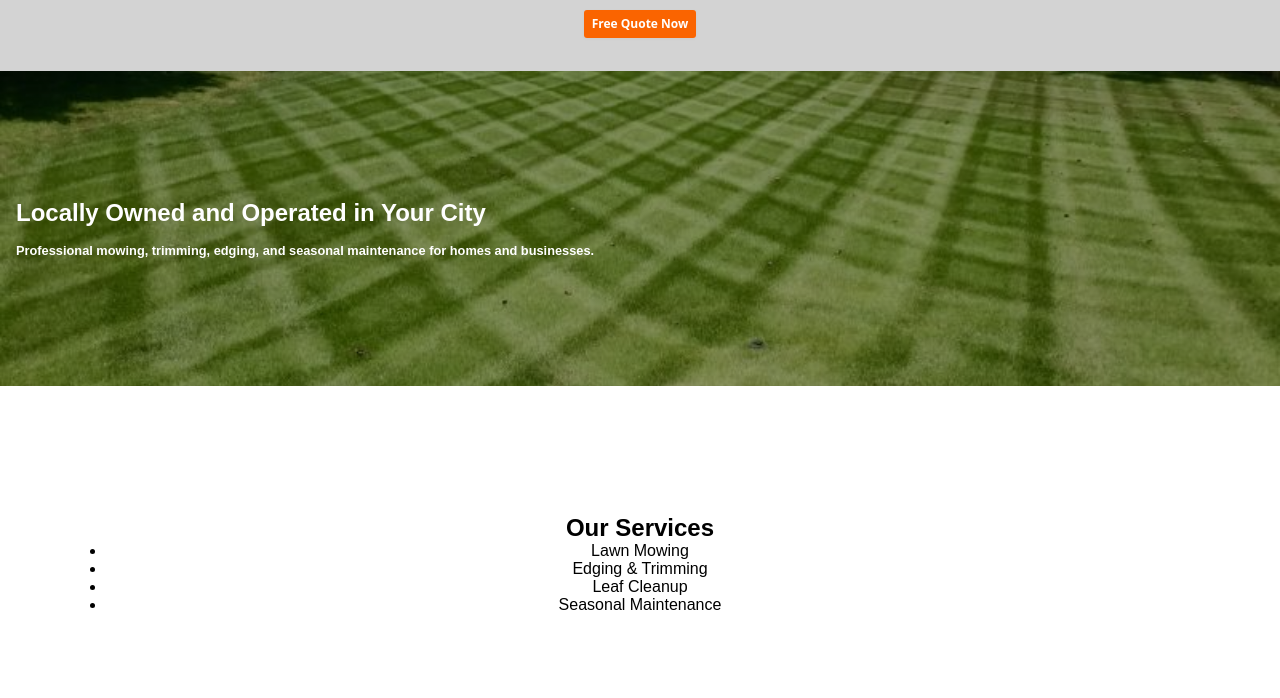
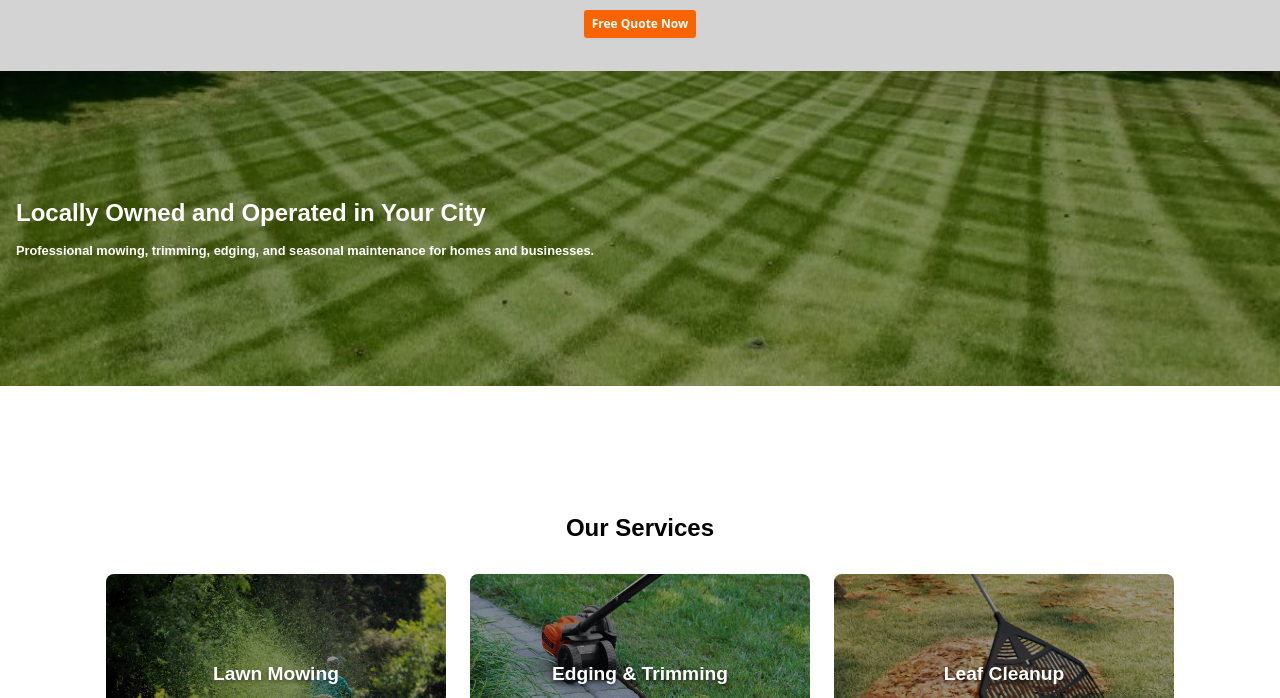
Before and after one commit to noah-tah/bakery-website, a plain HTML site: page index.html in a window 1280 px wide. Shown: the part 102-800 px from the top of the page. Drawn offline with Linux system fonts and the light colour scheme.

Commit message:
added photos and cards for services

```diff
--- a/styles.css
+++ b/styles.css
@@ -109,3 +109,44 @@ header p {
     padding: var(--section-padding);
     text-align: center;
 }
+
+#services h2 {
+    margin-bottom: 2rem;
+}
+
+#services ul {
+    list-style: none;
+    display: grid;
+    grid-template-columns: repeat(auto-fit, minmax(250px, 1fr));
+    gap: 1.5rem;
+}
+
+#services li {
+    height: 200px;
+    border-radius: 0.5rem;
+    display: flex;
+    align-items: center;
+    justify-content: center;
+    font-size: 1.2rem;
+    font-weight: bold;
+    color: white;
+    text-shadow: 0 2px 4px rgba(0, 0, 0, 0.5);
+    background-size: cover;
+    background-position: center;
+}
+
+#services li:nth-child(1) {
+    background-image: linear-gradient(rgba(0, 0, 0, 0.4), rgba(0, 0, 0, 0.4)), url('images/mowing.jpeg');
+}
+
+#services li:nth-child(2) {
+    background-image: linear-gradient(rgba(0, 0, 0, 0.4), rgba(0, 0, 0, 0.4)), url('images/edging.jpg');
+}
+
+#services li:nth-child(3) {
+    background-image: linear-gradient(rgba(0, 0, 0, 0.4), rgba(0, 0, 0, 0.4)), url('images/cleanup.jpg');
+}
+
+#services li:nth-child(4) {
+    background-image: linear-gradient(rgba(0, 0, 0, 0.4), rgba(0, 0, 0, 0.4)), url('images/maintenance.jpg');
+}
```
Also changed, not shown: index.html (+0 -1 lines), images/cleanup.jpg (added), images/edging.jpg (added), images/maintenance.jpg (added), images/mowing.jpeg (added).
